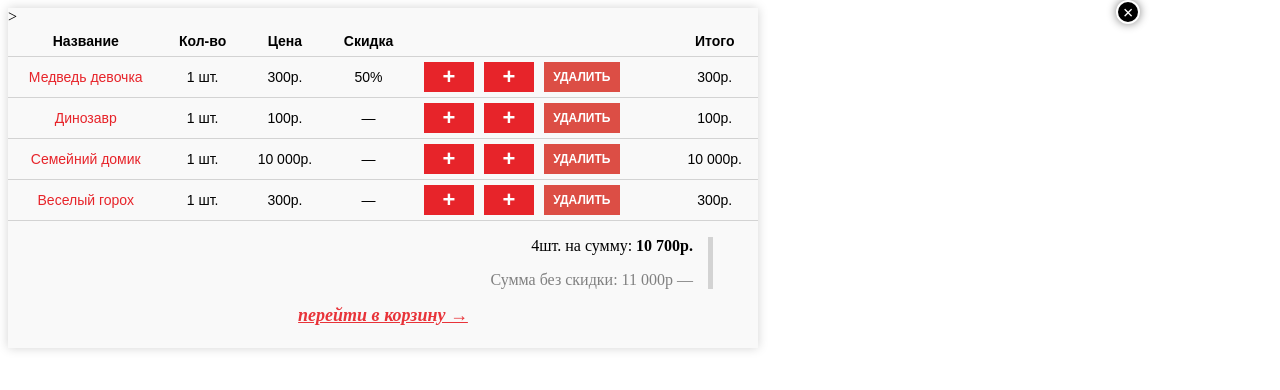
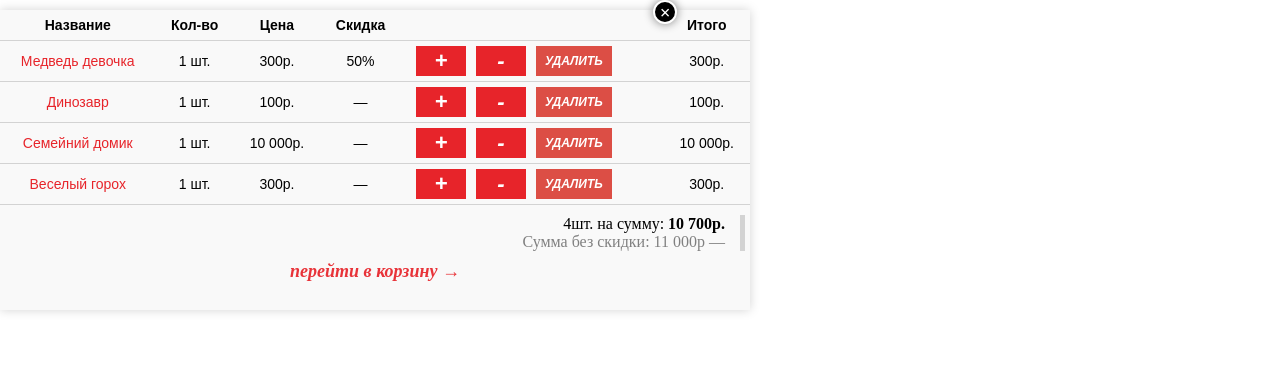
Before and after one commit to lavrukev/Module_6, a plain HTML site: page Module_6.2/4/index.html in a window 1280 px wide. Drawn offline with Linux system fonts and the light colour scheme.

Commit message:
fixed errors

```diff
--- a/Module_6.2/4/index.html
+++ b/Module_6.2/4/index.html
@@ -6,11 +6,10 @@
 	<link rel="stylesheet" href="style.css">
 </head>
 <body>
+	<div class="main">
 		<div class="close-circle">
 			<a href="#" class="close">&times;</a>
 		</div>
-
-	<div class="main">
 	<table>
 		<tr>
 			<td>Название</td>
@@ -24,11 +23,11 @@
 			<td>Медведь девочка</td>
 			<td>1 шт.</td>
 			<td>300р.</td>
-		<td>50%</td>
+			<td>50&#37;</td>
 			<td>
-			<div class="plus">+</div>
-			<div class="plus">+</div>
-			<div class="del">удалить</div>
+				<a class="add" href="#">+</a>
+				<a class="add" href="#">-</a>
+				<a class="del" href="#">удалить</a>
 			</td>
 			<td>300р.</td>
 		</tr>
@@ -38,9 +37,9 @@
 			<td>100р.</td>
 			<td>&#8212;</td>
 			<td>
-			<div class="plus">+</div>
-			<div class="plus">+</div>
-			<div class="del">удалить</div>
+				<a class="add" href="#">+</a>
+				<a class="add" href="#">-</a>
+				<a class="del" href="#">удалить</a>
 			</td>
 			<td>100р.</td>
 		</tr>
@@ -50,9 +49,9 @@
 			<td>10 000р.</td>
 			<td>&#8212;</td>
 			<td>
-			<div class="plus">+</div>
-			<div class="plus">+</div>
-			<div class="del">удалить</div>
+				<a class="add" href="#">+</a>
+				<a class="add" href="#">-</a>
+				<a class="del" href="#">удалить</a>
 			</td>
 			<td>10 000р.</td>
 		</tr>
@@ -62,19 +61,19 @@
 			<td>300р.</td>
 			<td>&#8212;</td>
 			<td>
-			<div class="plus">+</div>
-			<div class="plus">+</div>
-			<div class="del">удалить</div>
+				<a class="add" href="#">+</a>
+				<a class="add" href="#">-</a>
+				<a class="del" href="#">удалить</a>
 			</td>
-		<td>300р.</td>>
+			<td>300р.</td>
 		</tr>
-
 	</table>
+	<!-- Result of counting from a table -->
 	<div class="total">
 		<p>4шт. на сумму: <b>10 700р.</b></p>
 		<p>Сумма без скидки: 11 000р &#8212;</p>
 	</div>
-
+	<!-- Link to go to  basket -->
 	<a href="#">перейти в корзину &#8594;</a>
 
 </div>
--- a/Module_6.2/4/style.css
+++ b/Module_6.2/4/style.css
@@ -1,3 +1,7 @@
+* {
+	margin: 0;
+	padding: 0;
+}
 table {
 	border-collapse: collapse;
 	width: 100%;
@@ -18,9 +22,10 @@ tr:first-child {
 }
 .main {
 	width: 750px;
-	height: 340px;
+	height: 300px;
 	background-color: #f9f9f9;
 	box-shadow: 0 0 10px #d3d3d3;
+	margin-top: 10px;
 }
 td:first-child {
 	color: #e7242a;
@@ -28,14 +33,14 @@ td:first-child {
 tr:first-child td {
 	color: #000;
 }
-.plus, .del {
+.add, .del {
 	font-weight: bold;
 	color: #ffffff;
 	margin: 5px;
 	width: 50px;
 	float: left;
 }
-.plus {
+.add {
 	background-color: #e7242a;
 	font-size: 22px;
 }
@@ -50,6 +55,7 @@ tr:first-child td {
 	margin-right: 50px;
 	box-shadow:  5px 0 0 0 #d3d3d3;
 	padding-right: 15px;
+	margin: 10px;
 }
 p:last-child {
 	color: #808080;
@@ -61,12 +67,13 @@ a {
 	font-weight: bold;
 	font-size: 18px;
 	display: block;
+	text-decoration: none;
 }
 
 
 .close-circle{
 	position: absolute;
-    right: 140px;
+	right: 603px;
 	top: 0;
 	width: 20px;
 	height: 20px;
```
Also changed, not shown: Module_6.2/1/index.html (+1 -3 lines), Module_6.2/1/style.css (+4 -4 lines), Module_6.2/2/index.html (+4 -4 lines), Module_6.2/2/style.css (+5 -7 lines), Module_6.2/3/index.html (+4 -6 lines), Module_6.2/3/style.css (+5 -5 lines). Lines whose indentation alone changed are shown as unchanged.
